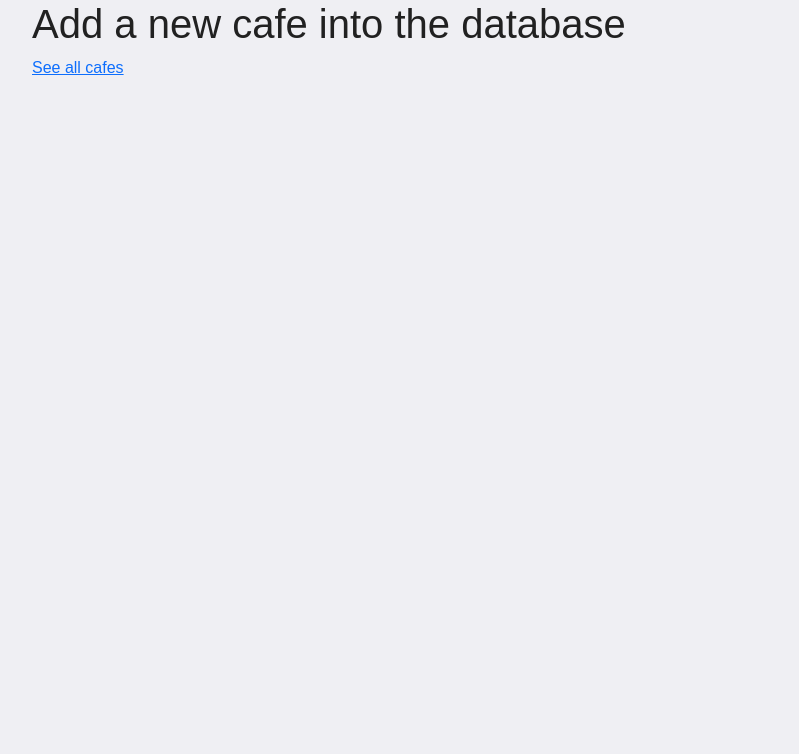
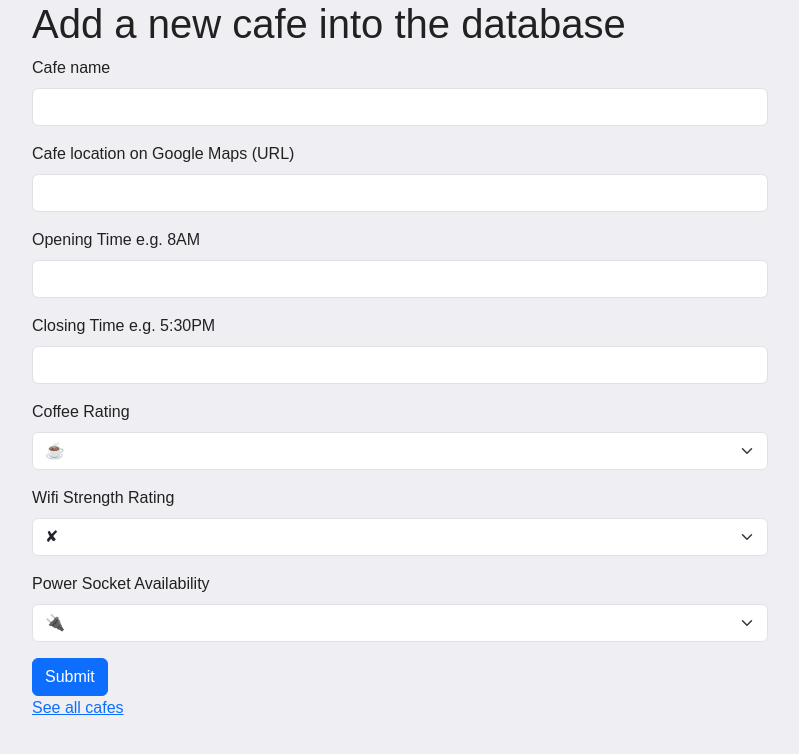
Before and after one commit to LucasLeow/PythonBootCamp, a Flask app: page /add in a window 1280 px wide. Shown: the top 754 px of the page, without its empty margins (50-849 px from the left). Run offline with Flask 3, Linux system fonts and the light colour scheme; some libraries are stand-ins or nearby versions.

Commit message:
completed CafeWifi Form Project

```diff
--- a/62_CoffeeWifiProject/cafe-data.csv
+++ b/62_CoffeeWifiProject/cafe-data.csv
@@ -3,3 +3,6 @@ Lighthaus,https://goo.gl/maps/2EvhB4oq4gyUXKXx9,11AM, 3:30PM,☕☕☕☕️,
 Esters,https://goo.gl/maps/13Tjc36HuPWLELaSA,8AM,3PM,☕☕☕☕,💪💪💪,🔌
 Ginger & White,https://goo.gl/maps/DqMx2g5LiAqv3pJQ9,7:30AM,5:30PM,☕☕☕,✘,🔌
 Mare Street Market,https://goo.gl/maps/ALR8iBiNN6tVfuAA8,8AM,1PM,☕☕,💪💪💪,🔌🔌🔌
+Lucas Cafe,https://www.google.com,9AM,6:30PM,☕️☕️☕️,💪💪,🔌🔌🔌
+ForniaCafe,https://www.google.com,10AM,5PM,☕️☕️☕️☕️,💪💪💪💪,🔌🔌🔌🔌🔌
+mamagusta,https://www.google.com,test,test,☕️☕️☕️☕️,💪💪,🔌🔌🔌
--- a/62_CoffeeWifiProject/main.py
+++ b/62_CoffeeWifiProject/main.py
@@ -1,8 +1,8 @@
-from flask import Flask, render_template
+from flask import Flask, render_template, redirect, url_for
 from flask_bootstrap import Bootstrap5
 from flask_wtf import FlaskForm
-from wtforms import StringField, SubmitField
-from wtforms.validators import DataRequired
+from wtforms import StringField, SelectField, SubmitField
+from wtforms.validators import DataRequired, URL
 import csv
 import os
 
@@ -11,18 +11,21 @@ SECRET_KEY = os.environ['SECRET_KEY']
 app.config['SECRET_KEY'] = SECRET_KEY
 Bootstrap5(app)
 
+COFFEE_RATINGS = ['☕️' * i for i in range(1, 6)]
+WIFI_RATINGS = ['✘'] + ['💪' * i for i in range(1, 6)]
+SOCKET_RATINGS = ['🔌' * i for i in range(1, 6)]
+
+
 class CafeForm(FlaskForm):
     cafe = StringField('Cafe name', validators=[DataRequired()])
+    cafe_location = StringField('Cafe location on Google Maps (URL)', validators=[DataRequired(), URL(require_tld=True, message='invalid URL')])
+    open_time = StringField('Opening Time e.g. 8AM', validators=[DataRequired()])
+    close_time = StringField('Closing Time e.g. 5:30PM', validators=[DataRequired()])
+    rating = SelectField('Coffee Rating', choices=COFFEE_RATINGS, validators=[DataRequired()])
+    wifi_rating = SelectField('Wifi Strength Rating', choices=WIFI_RATINGS, validators=[DataRequired()])
+    socket = SelectField('Power Socket Availability', choices=SOCKET_RATINGS, validators=[DataRequired()])
+
     submit = SubmitField('Submit')
-
-# Exercise:
-# add: Location URL, open time, closing time, coffee rating, wifi rating, power outlet rating fields
-# make coffee/wifi/power a select element with choice of 0 to 5.
-#e.g. You could use emojis ☕️/💪/✘/🔌
-# make all fields required except submit
-# use a validator to check that the URL field has a URL entered.
-# ---------------------------------------------------------------------------
-
 
 # all Flask routes below
 @app.route("/")
@@ -30,11 +33,28 @@ def home():
     return render_template("index.html")
 
 
-@app.route('/add')
+@app.route('/add', methods=['GET', 'POST'])
 def add_cafe():
     form = CafeForm()
     if form.validate_on_submit():
-        print("True")
+        fields = [
+            form.cafe.data,
+            form.cafe_location.data,
+            form.open_time.data,
+            form.close_time.data,
+            form.rating.data,
+            form.wifi_rating.data,
+            form.socket.data
+        ]
+        print(fields)
+        with open(r'cafe-data.csv', 'a', newline='', encoding='utf-8') as f:
+            writer = csv.writer(f)
+            writer.writerow(fields)
+
+        print('cafe successfully appended')
+        return redirect(url_for('add_cafe'))
+    else:
+        print('Form invalidated')
     # Exercise:
     # Make the form write a new row into cafe-data.csv
     # with   if form.validate_on_submit()
--- a/62_CoffeeWifiProject/templates/add.html
+++ b/62_CoffeeWifiProject/templates/add.html
@@ -1,5 +1,6 @@
 {% extends 'base.html' %}
 <!--Don't forget your import here-->
+{% from 'bootstrap5/form.html' import render_form %}
 {% block title %}Add A New Cafe{% endblock %}
 
 {% block content %}
@@ -10,8 +11,8 @@
       <h1>Add a new cafe into the database</h1>
 
       <!-- This is where your WTForm will go -->
-
-	  <p class="space-above"><a href="#">See all cafes</a></p>
+      {{ render_form(form) }}
+	  <p class="space-above"><a href="{{ url_for('cafes') }}">See all cafes</a></p>
 
     </div>
   </div>
```
